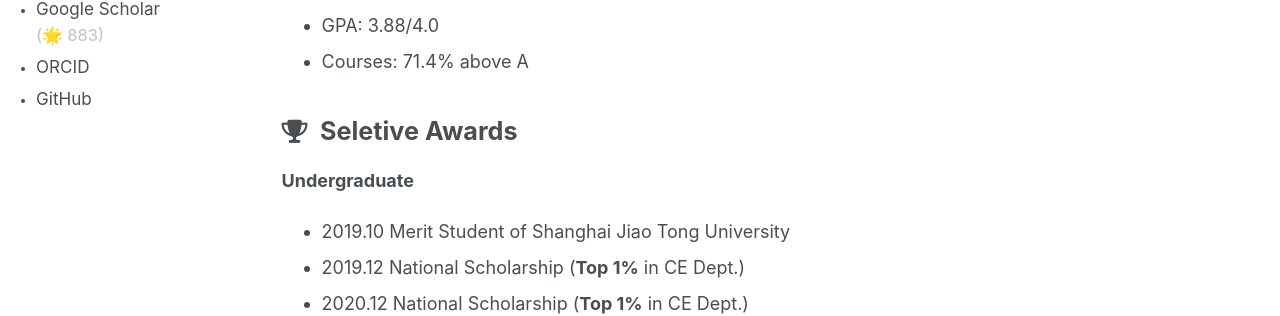
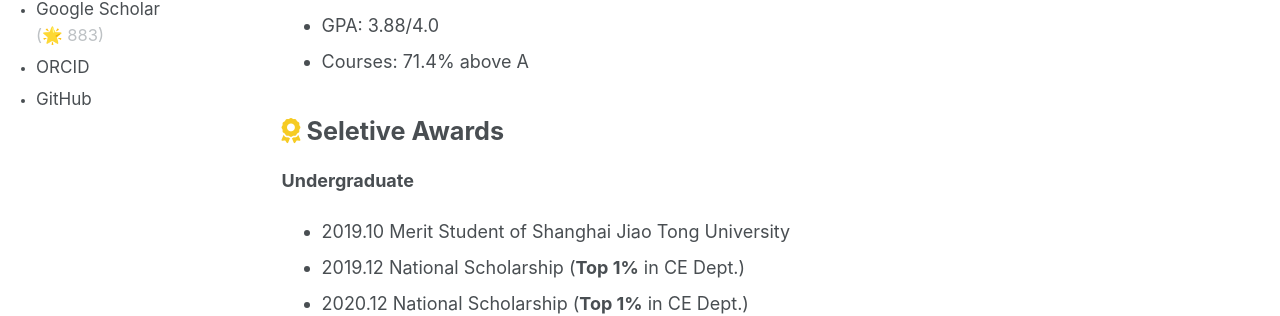
Before and after one commit to mo666666/mo666666.github.io, a Jekyll site: the page built from _pages/about.md, in a window 1280 px wide. Shown: the part 522-838 px from the top of the page. Built offline with Jekyll 4.4.1, drawn with Linux system fonts in a browser that asks for light colours; a script bundle is joined from its source files by our own code; library files that are not in the unit come from our copies.

Commit message:
Revise awards icon

```diff
--- a/_pages/about.md
+++ b/_pages/about.md
@@ -28,7 +28,7 @@ redirect_from:
 </ul>
 
 
-<h2 class="homepage-section-title"><i class="fa fa-trophy" aria-hidden="true"></i> Seletive Awards</h2>
+<h2 class="homepage-section-title"><i class="fa-sharp fa-regular fa-award" style="color: rgb(246, 203, 35);"></i> Seletive Awards</h2>
 
 <p><strong>Undergraduate</strong></p>
 <ul>
```
